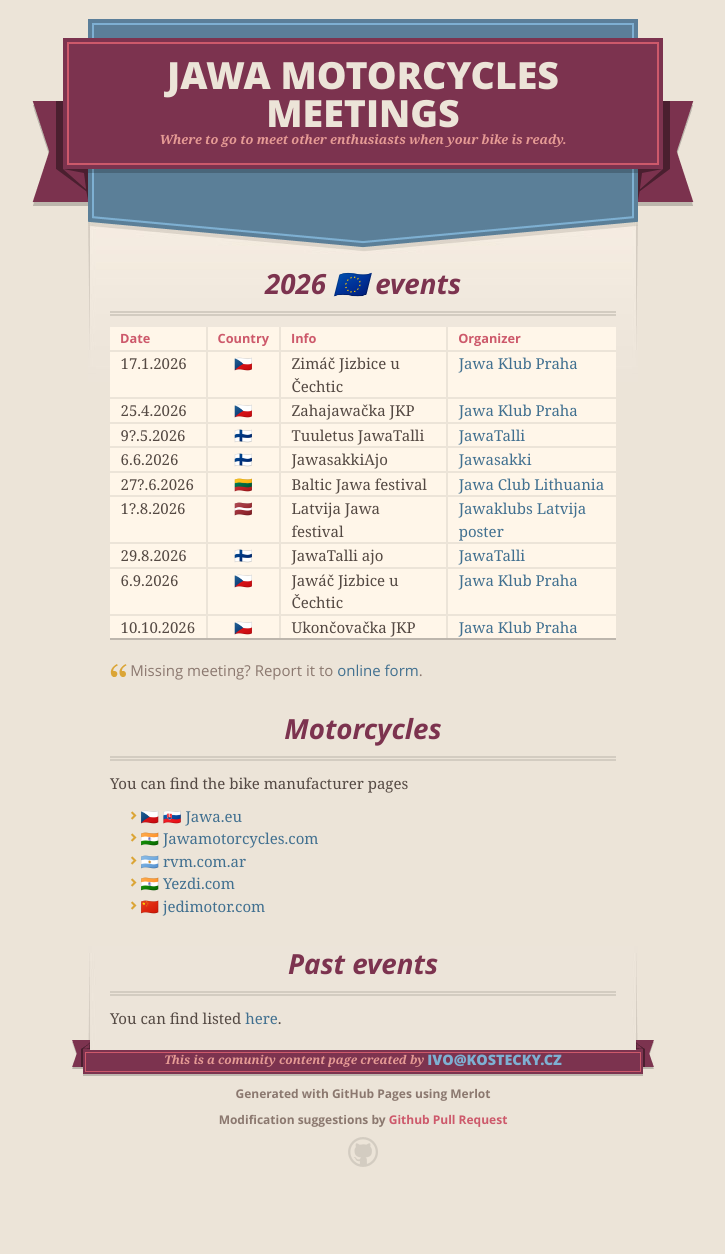
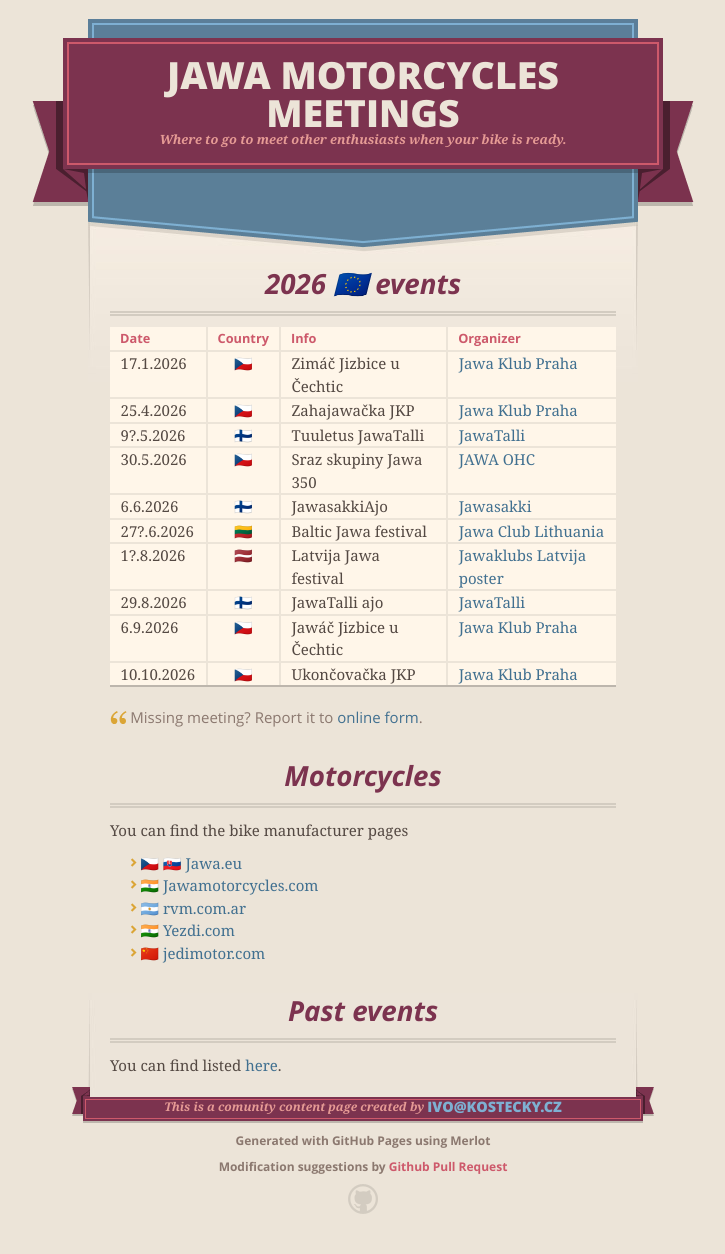
Before and after one commit to microkost/jawamotorcycles.cz, a Jekyll site: the page built from docs/index.md, in a window 1280 px wide. Shown: the whole page, without its empty margins (277-1002 px from the left). Built offline with Jekyll 4.4.1, drawn with Linux system fonts in a browser that asks for light colours; our own code applies the rules of GitHub Pages for plain Markdown files; before the commit the page ends 1207 px from its top, so only the background shows below that.

Commit message:
Jawa 350 group meeting CZ

```diff
--- a/docs/index.md
+++ b/docs/index.md
@@ -9,6 +9,7 @@
 |  17.1.2026 | 🇨🇿 | Zimáč Jizbice u Čechtic | [Jawa Klub Praha](http://www.jawaklub.cz/kalendar) |
 |  25.4.2026 | 🇨🇿 | Zahajawačka JKP | [Jawa Klub Praha](http://www.jawaklub.cz/kalendar) |
 |  9?.5.2026 | 🇫🇮 | Tuuletus JawaTalli | [JawaTalli](https://www.jawatalli.fi/news/) |
+|  30.5.2026 | 🇨🇿 | Sraz skupiny Jawa 350 | [JAWA OHC](https://www.facebook.com/events/1221708656550732/) |
 |   6.6.2026 | 🇫🇮 | JawasakkiAjo | [Jawasakki](https://www.jawasakki.fi/tapahtuma/jawasakkiajot-2026/) |
 | 27?.6.2026 | 🇱🇹 | Baltic Jawa festival | [Jawa Club Lithuania](https://www.facebook.com/profile.php?id=100077316098945&sk=events) |
 |  1?.8.2026 | 🇱🇻 | Latvija Jawa festival | [Jawaklubs Latvija](https://www.facebook.com/Jawaklubs/events) [poster](assets/2026/jawa-latvia-2026.jpg) |
```
